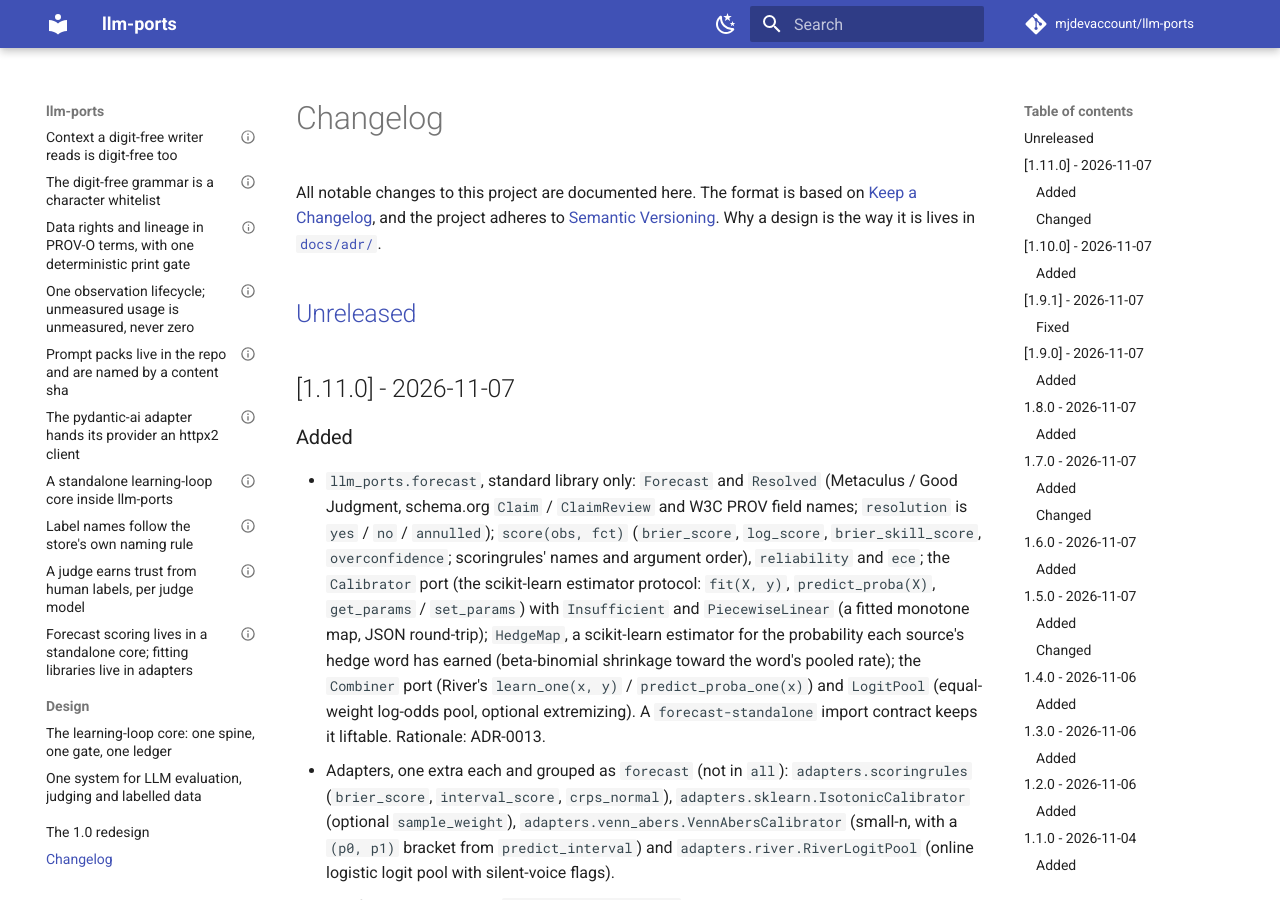
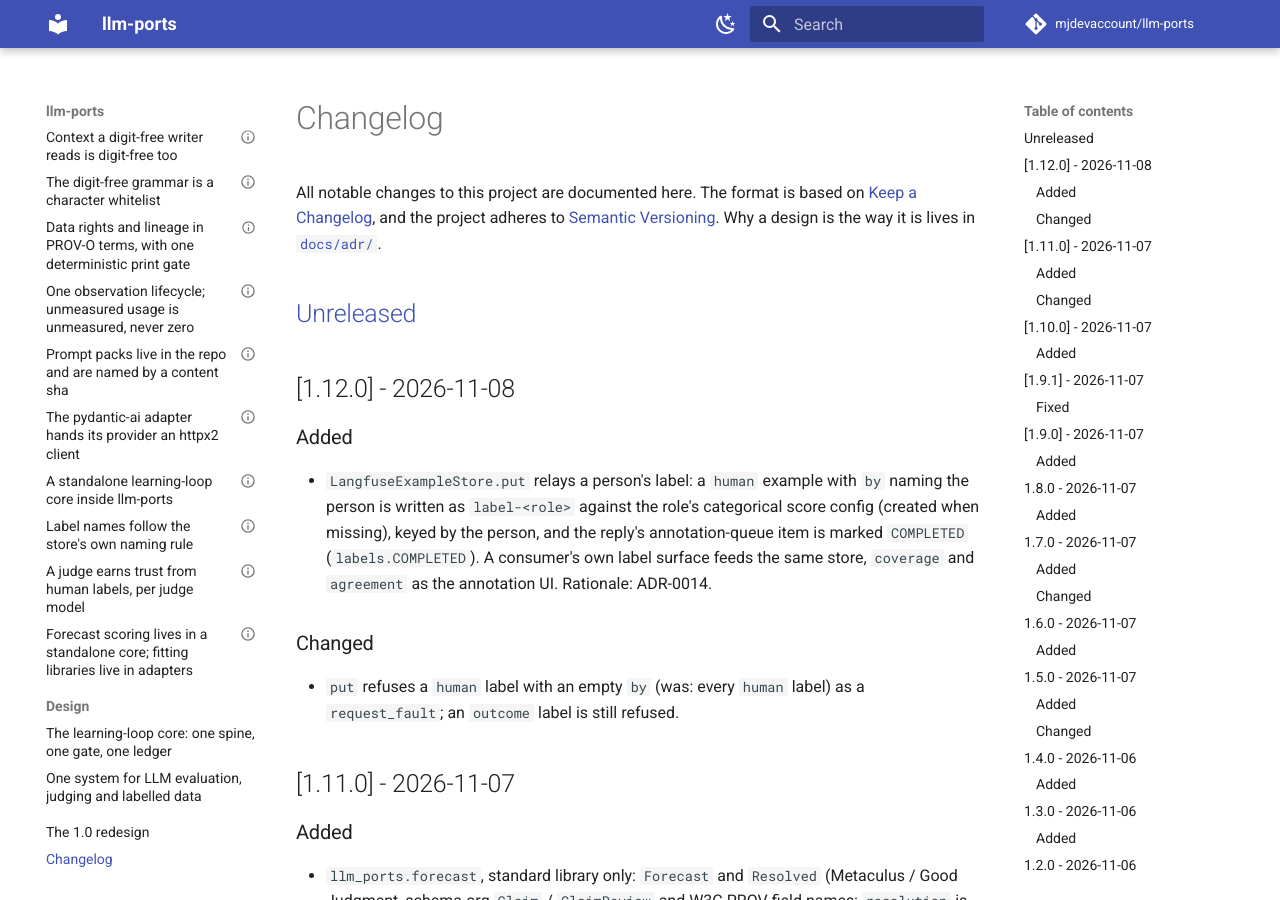
Before and after one commit to mjdevaccount/llm-ports, an MkDocs documentation site: the page built from docs/changelog.md, in a window 1280 px wide and 900 px high. Built offline with MkDocs 1.6.1 and Material for MkDocs 9.7.7, drawn with Linux system fonts in a browser that asks for light colours; comment, search, counter and statistics services are not loaded.

Commit message:
feat(labels): put relays a person's label to the one store; release 1.12.0 (#56)
LangfuseExampleStore.put accepts a human example when `by` names the person:
scored as label-<role> on the role's categorical config, keyed by the person,
and the reply's annotation-queue item is marked COMPLETED. A consumer's own
label buttons now feed the same coverage and agreement as the annotation UI
instead of a second store. ADR-0014.

Co-authored-by: mattj <matt.jeffcoat@gmail.com>
Co-authored-by: Claude Opus 5.5 <noreply@anthropic.com>

```diff
--- a/CHANGELOG.md
+++ b/CHANGELOG.md
@@ -6,6 +6,21 @@ All notable changes to this project are documented here. The format is based on
 [`docs/adr/`](https://github.com/mjdevaccount/llm-ports/tree/main/docs/adr).
 
 ## [Unreleased]
+
+## [1.12.0] - 2026-11-08
+
+### Added
+
+- `LangfuseExampleStore.put` relays a person's label: a `human` example with `by` naming the
+  person is written as `label-<role>` against the role's categorical score config (created when
+  missing), keyed by the person, and the reply's annotation-queue item is marked `COMPLETED`
+  (`labels.COMPLETED`). A consumer's own label surface feeds the same store, `coverage` and
+  `agreement` as the annotation UI. Rationale: ADR-0014.
+
+### Changed
+
+- `put` refuses a `human` label with an empty `by` (was: every `human` label) as a
+  `request_fault`; an `outcome` label is still refused.
 
 ## [1.11.0] - 2026-11-07
 
--- a/pyproject.toml
+++ b/pyproject.toml
@@ -1,6 +1,6 @@
 [project]
 name = "llm-ports"
-version = "1.11.0"
+version = "1.12.0"
 description = "Thin Protocols for LLM work (Generator, Embedder, Reranker, Tracer, PromptSource, Judge, ...) and the one call path around them: roles from a tier table, prompt packs with a frozen content sha, per-call graders, named outcomes. Frameworks live behind the ports; pydantic-ai is the first adapter."
 readme = "README.md"
 license = "MIT"
```
Also changed, not shown: docs/adr/0014-a-persons-label-relayed-by-code.md (added, +49 -0 lines), docs/adr/README.md (+1 -0 lines), docs/design/LEARNING-LOOP-CORE.md (+2 -2 lines), 3 other files.
